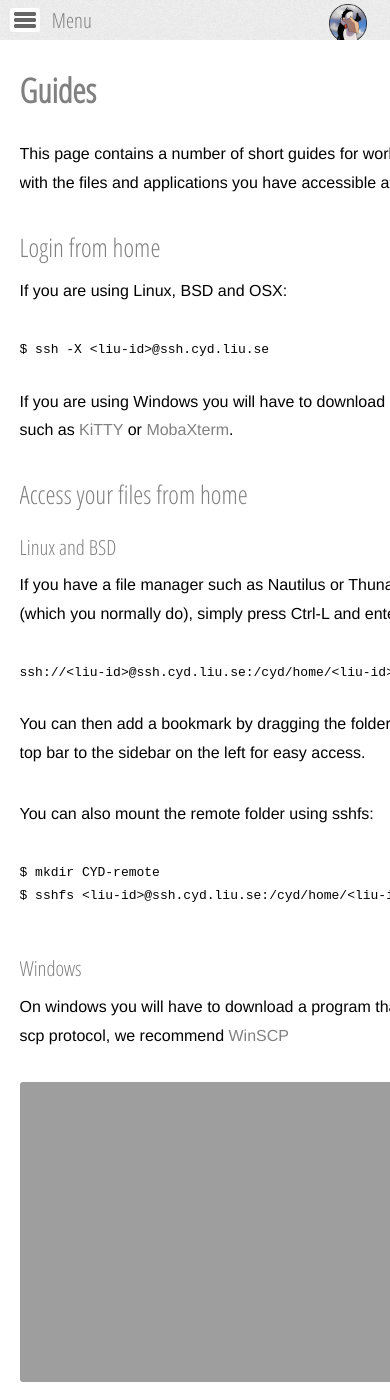
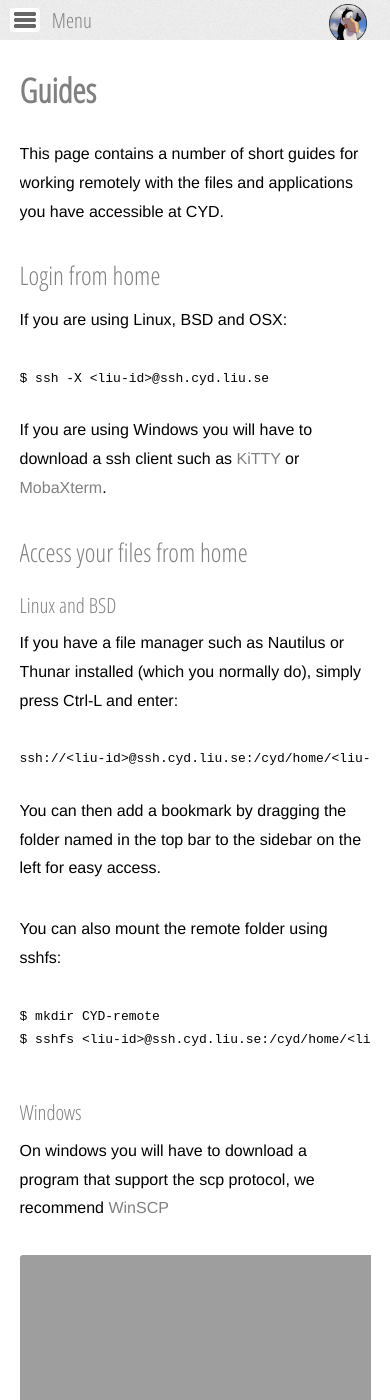
Before and after one commit to CYD-poolen/cyd.liu.se, a Jekyll site: the page built from Guides.md, in a window 390 px wide and 1400 px high. Built offline with Jekyll 4.4.1, drawn with Linux system fonts in a browser that asks for light colours.

Commit message:
Fixed width bug on mobile devices when wide preformatted elements were present.

```diff
--- a/css/main.scss
+++ b/css/main.scss
@@ -74,6 +74,9 @@ p, td, th{
 p, pre{
 	line-height: 1.8em;
 	margin: 0 0 2em 0;
+}
+pre{
+	overflow-x: scroll;
 }
 
 h1{
@@ -254,6 +257,9 @@ li#SmallLogo{
 		background: white;
 		padding: 0 5%;
 	}
+	div.post{
+		width: 100%;
+	}
 	h1{
 		margin: 2em 0 0.8em 0;
 	}
```
